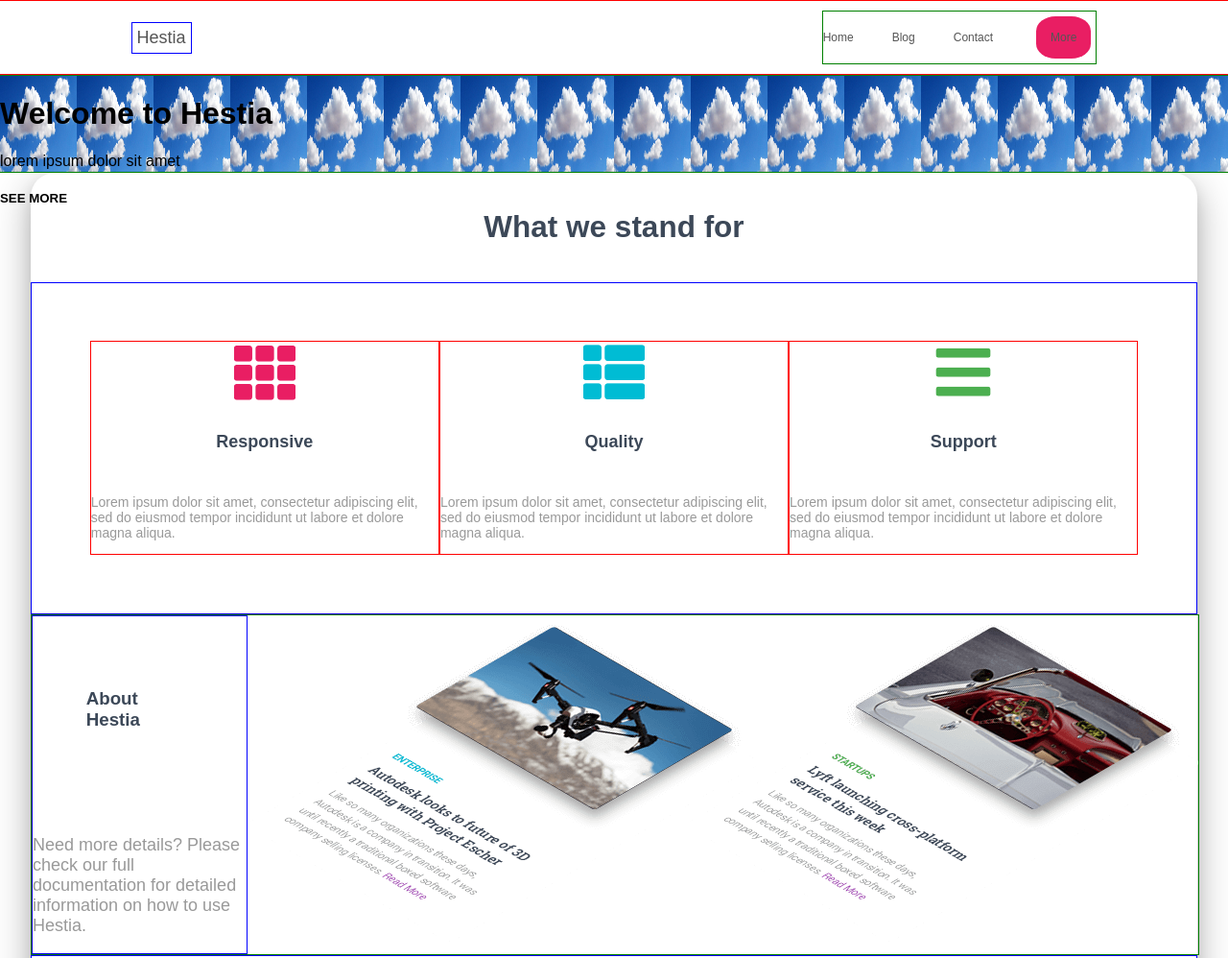
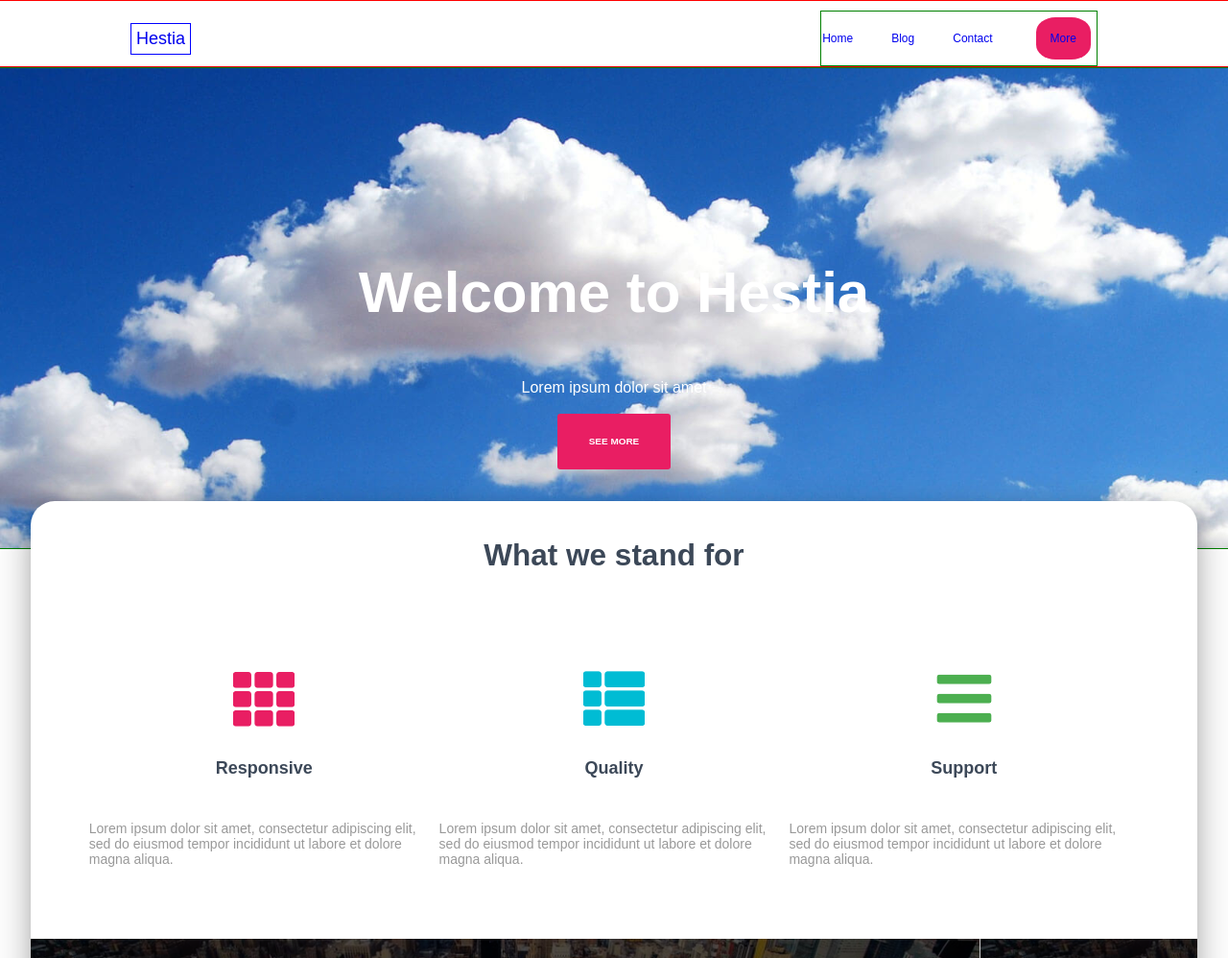
Before and after one commit to eslip96/Front-end-1st-capstone, a plain HTML site: page index.html in a window 1280 px wide. Shown: the top 998 px of the page at 96% size. Drawn offline with Linux system fonts and the light colour scheme.

```diff
--- a/index.html
+++ b/index.html
@@ -35,13 +35,15 @@
         <!-- <div class="hero-image-wrapper">
           <img src="/images/clouds.jpg" alt="#" />
         </div> -->
+        <!-- <div class="welcome-title-main-page"> -->
         <div class="main-page-title">
           <h1>Welcome to Hestia</h1>
+          <p>Lorem ipsum dolor sit amet</p>
+          <div class="pink-square-button">
+            <h5>SEE MORE</h5>
+          </div>
         </div>
-        <span>lorem ipsum dolor sit amet</span>
-        <div class="pink-square-button">
-          <h5>SEE MORE</h5>
-        </div>
+        <!-- </div> -->
       </div>
       <div class="stand-for">
         <div class="what-we-stand-title">
--- a/styles/main-style/home-page/home-page.scss
+++ b/styles/main-style/home-page/home-page.scss
@@ -12,12 +12,11 @@
     height: 100%;
     border: 1px red solid;
     padding-top: 10px;
-    padding-bottom: ;
+    // padding-bottom:
     // color: #555555;
-
     & a {
       text-decoration: none;
-      color: #555555;
+      // color: #555555;
     }
 
     .left-nav {
@@ -41,7 +40,7 @@
       gap: 40px;
       margin-left: 15%;
       font-size: 12px;
-      padding: 15px;
+      padding: 1px;
 
       .nav-links:last-child {
         display: flex;
@@ -60,19 +59,47 @@
     display: flex;
     flex-direction: column;
     width: 100%;
-    height: 100px;
+    height: 500px;
     border: 1px solid green;
-    background-image: url(/images/clouds.jpg);
-    background-size: 5rem 10rem;
+    background-image: url("/images/clouds.jpg");
+    background-size: cover;
+    background-repeat: no-repeat;
+    background-blend-mode: darken;
 
-    // hero-image-wrapper {
-    //   width: 100%;
-    //   height: auto;
-    //   z-index: 2;
-    // }
+    .main-page-title {
+      display: flex;
+      // border: 1px solid red;
+      flex-direction: column;
+      justify-content: space-evenly;
+      align-items: center;
+      padding-top: 15%;
+      line-height: 1.4;
 
-    main-page-title {
-      z-index: 1;
+      h1 {
+        display: flex;
+        // border: 1px solid red;
+        flex-direction: column;
+        justify-content: space-evenly;
+        font-size: 60px;
+        word-break: break-word;
+        margin: 0 0 30px;
+      }
+
+      p {
+        color: white;
+      }
+
+      .pink-square-button {
+        display: flex;
+        // border: 1px solid red;
+        background-color: #e91e63;
+        font-size: 12px;
+        padding-top: 5px;
+        padding-bottom: 5px;
+        padding-left: 33px;
+        padding-right: 33px;
+        border-radius: 3px;
+      }
     }
   }
 
@@ -86,8 +113,9 @@
     border-radius: 25px;
     box-shadow: 0 8px 16px 0 rgba(0, 0, 0, 0.1),
       0 12px 40px 0 rgba(0, 0, 0, 0.3);
-    z-index: -2;
-    // margin-top: -10px;
+    z-index: 1;
+    margin-top: -50px;
+    background-color: white;
 
     .what-we-stand-title {
       display: flex;
@@ -105,7 +133,7 @@
       align-items: center;
       justify-content: space-around;
       padding: 5%;
-      border: 1px solid blue;
+      // border: 1px solid blue;
 
       h5 {
         color: #3c4858;
@@ -122,7 +150,7 @@
         flex-direction: column;
         justify-content: center;
         align-items: center;
-        border: 1px red solid;
+        // border: 1px red solid;
 
         img {
           object-fit: contain;
@@ -135,32 +163,47 @@
       flex-direction: row;
       width: 100%;
       height: 100%;
-      border: green 1px solid;
+      // border: green 1px solid;
+      background-image: url("/images/city-skyline-main-page.png");
 
       .about-words {
         display: flex;
-        border: 1px solid blue;
+        // border: 1px solid blue;
         flex-direction: column;
         justify-content: space-between;
         align-items: center;
 
         h3 {
           display: flex;
-          padding: 25%;
+          padding: 10%;
           color: #3c4858;
+          font-size: 37px;
+          // border: #e91e63 solid 1px;
+          color: #ffffff;
         }
 
         p {
+          display: flex;
           font-size: 18px;
+          // border: solid blue 1px;
+          color: #fefefe;
+          line-height: 30px;
         }
       }
 
       .about-hestia-image {
         display: flex;
-        width: 100%;
+        max-width: 100%;
+        height: auto;
 
         img {
           object-fit: contain;
+          max-width: 100%;
+          // border: #f44336 1px solid;
+          margin-top: 80px;
+          margin-bottom: 80px;
+          margin-right: 25px;
+          margin-left: -15px;
         }
       }
     }
@@ -220,6 +263,7 @@
       border: 1px solid purple;
       padding: 10%;
       color: #ffffff;
+      background-image: url(/images/city-skyline-main-page.png);
 
       .get-in-touch-header {
         display: flex;
```
Also changed, not shown: images/city-skyline-main-page.png (added), styles/common/all-bodys/all-main-bodys.css, styles/main-style/home-page/home-page.css, 1 other file.
